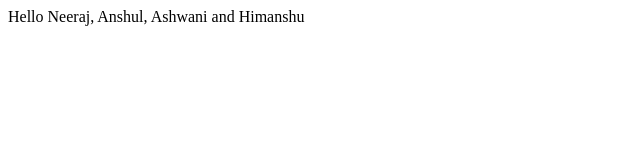
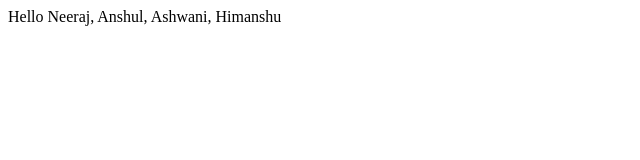
Before and after one commit to anshulrathour/helloworld, a plain HTML site: page index.html in a window 1280 px wide. Shown: the full height of the page, 0-640 px from the left. Drawn offline with Linux system fonts and the light colour scheme.

Commit message:
FourthMessage

```diff
--- a/index.html
+++ b/index.html
@@ -1 +1 @@
-<html><body>Hello Neeraj, Anshul, Ashwani and Himanshu</body></html>
+<html><body>Hello Neeraj, Anshul, Ashwani, Himanshu</body></html>
```
